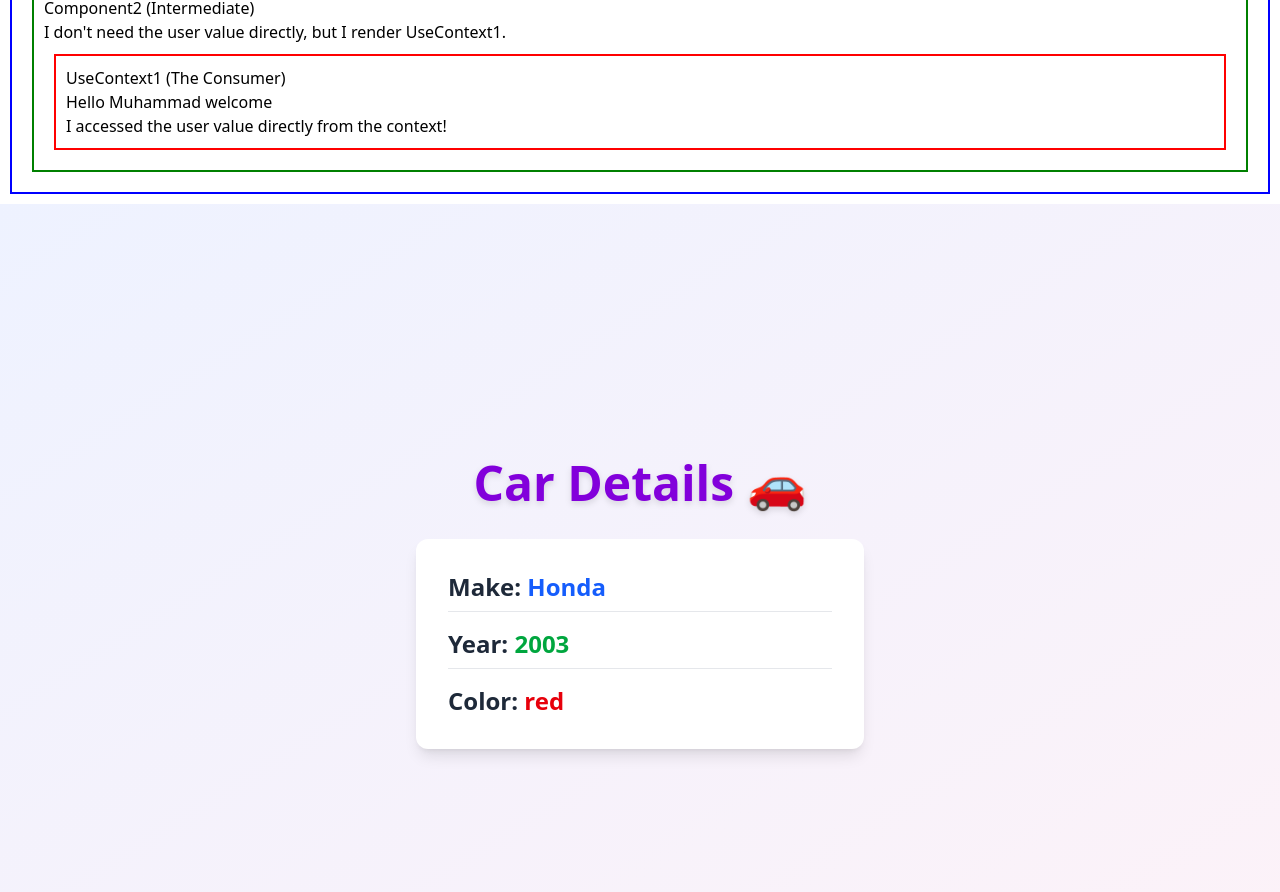
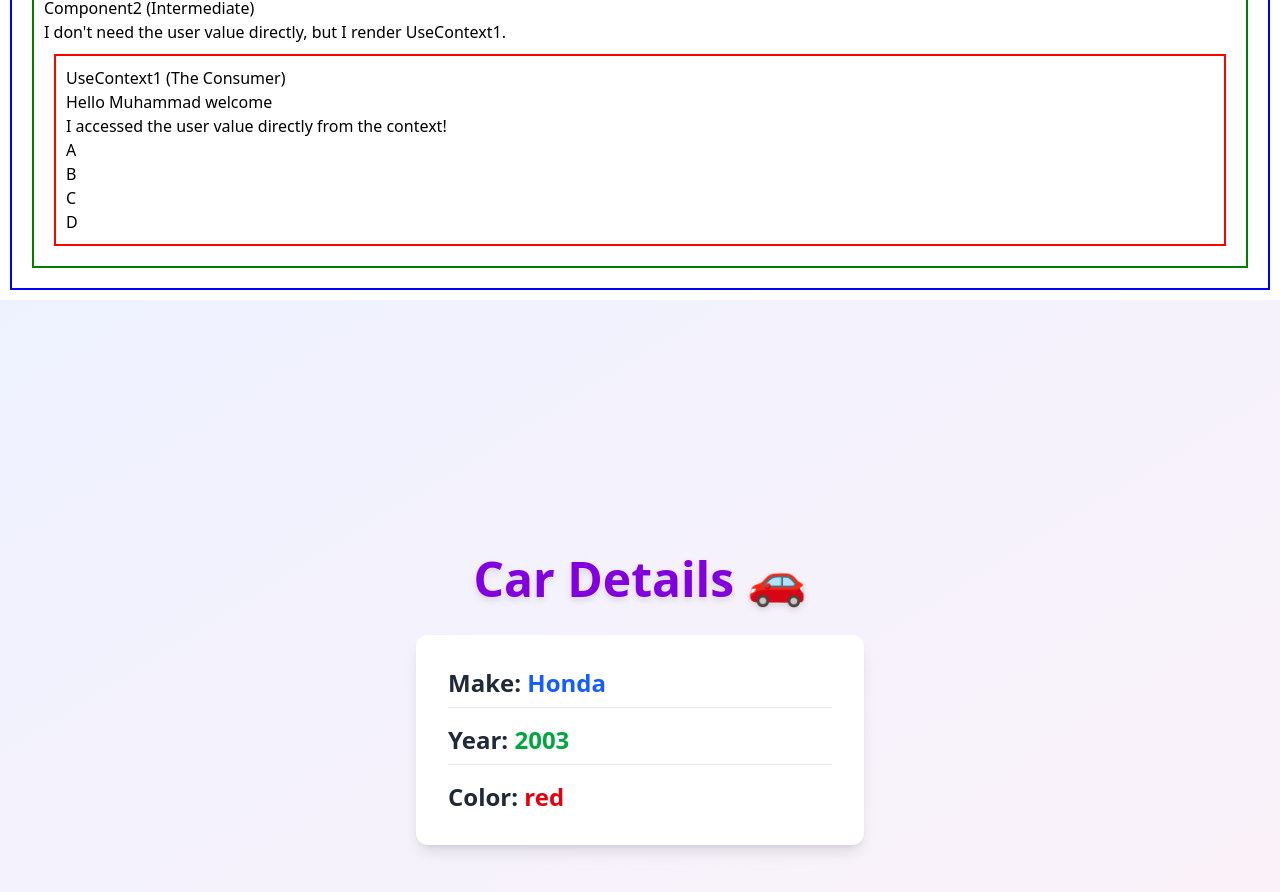
Before and after one commit to patel192/React-Practice, a React (Vite) app: page / in a window 1280 px wide. Shown: the part 8896-9788 px from the top of the page. Built offline with nearby package versions, Linux system fonts and the light colour scheme.

Commit message:
multiple datatype sharing using the usecontext

```diff
--- a/src/Components/useContext/Component1.jsx
+++ b/src/Components/useContext/Component1.jsx
@@ -2,9 +2,10 @@
 import React from "react";
 import { Component2 } from "./Component2";
 import { UserContext } from "./Usercontext"; //
-
+import { ObjectContext } from "./Usercontext";
 export const Component1 = () => {
   const user = "Muhammad";
+  const list = ["A", "B", "C", "D"];
 
   return (
     <div style={{ border: "2px solid blue", padding: "10px", margin: "10px" }}>
@@ -14,7 +15,9 @@ export const Component1 = () => {
       </p>
 
       <UserContext.Provider value={user}>
-        <Component2 />
+        <ObjectContext.Provider value={list}>
+          <Component2 />
+        </ObjectContext.Provider>
       </UserContext.Provider>
     </div>
   );
--- a/src/Components/useContext/Usercontext.js
+++ b/src/Components/useContext/Usercontext.js
@@ -1,2 +1,3 @@
 import { createContext } from "react";
 export const UserContext = createContext();
+export const ObjectContext = createContext();
--- a/src/Components/useContext/useContext1.jsx
+++ b/src/Components/useContext/useContext1.jsx
@@ -1,9 +1,10 @@
 // UseContext1.js
 import React, { useContext } from "react";
-import { UserContext } from "./Usercontext";
+import { ObjectContext, UserContext } from "./Usercontext";
 
 export const UseContext1 = () => {
   const user = useContext(UserContext);
+  const list = useContext(ObjectContext);
 
   return (
     <div style={{ border: "2px solid red", padding: "10px", margin: "10px" }}>
@@ -14,6 +15,9 @@ export const UseContext1 = () => {
         <p>User not found in context.</p>
       )}
       <p>I accessed the user value directly from the context!</p>
+      <ul>
+        {list.map((item)=>{return <li>{item}</li>})}
+      </ul>
     </div>
   );
 };
```
